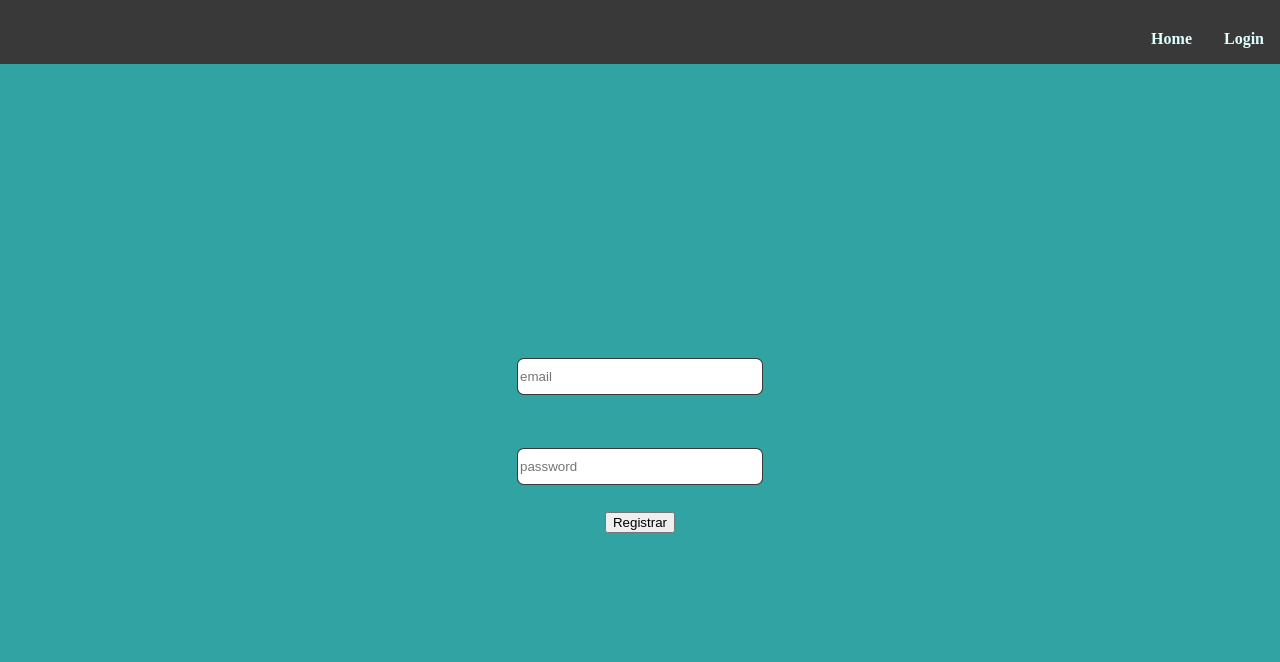
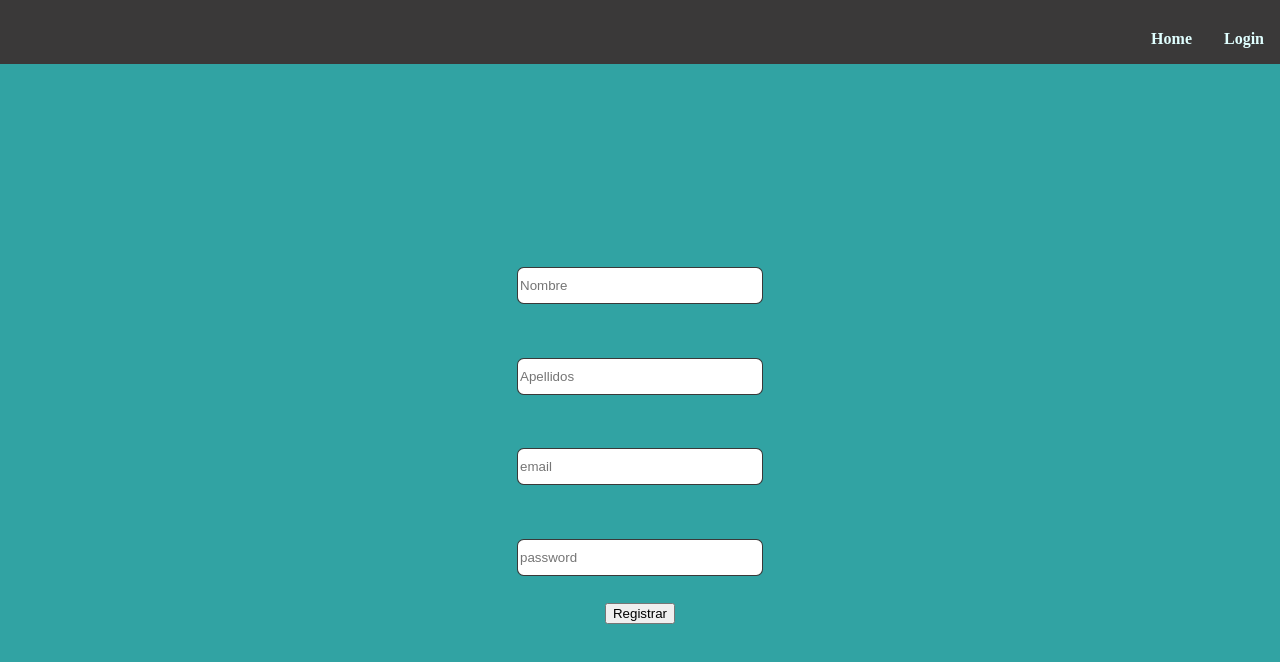
Before and after one commit to klauha/Tattoo-Studio-React, a React (Vite) app: page /register in a window 1280 px wide. Shown: the top 662 px of the page. Built offline with nearby package versions, Linux system fonts and the light colour scheme.

Commit message:
:feat: add imputs lastName and FirstName to register

```diff
--- a/src/pages/Register/Register.jsx
+++ b/src/pages/Register/Register.jsx
@@ -6,10 +6,15 @@ import './Register.css'
 export const Register = () => {
     const [email, setEmail] = useState("")
     const [password, setPassword] = useState("")
-
+    const [first_name, setfirst_Name] = useState("")
+    const [last_name, setlast_Name] = useState("")
 
 
     const registerMe = () => {
+        console.log(first_name);
+        console.log(last_name);
+        console.log(email);
+        console.log(password);
 
     }
     const inputHandler = (e) => {
@@ -19,9 +24,28 @@ export const Register = () => {
         if (e.target.name === "password") {
             setPassword(e.target.value)
         }
+
+        if (e.target.name === "first_name") {
+            setfirst_Name(e.target.value)
+        }
+        if (e.target.name === "last_name") {
+            setlast_Name(e.target.value)
+        }
     }
     return (
         <div className='registerDesign'>
+            <Input
+                type="text"
+                placeHolder="Nombre"
+                name="last_name"
+                onChangeFunction={(e) => inputHandler(e)}
+            />
+            <Input
+                type="text"
+                placeHolder="Apellidos"
+                name="first_name"
+                onChangeFunction={(e) => inputHandler(e)}
+            />
             <Input
                 type="email"
                 placeHolder="email"
@@ -35,6 +59,7 @@ export const Register = () => {
                 onChangeFunction={(e) => inputHandler(e)}
             />
 
+
             <button onClick={registerMe}>Registrar</button>
         </div>
     )
```
Lines whose indentation alone changed are shown as unchanged.
